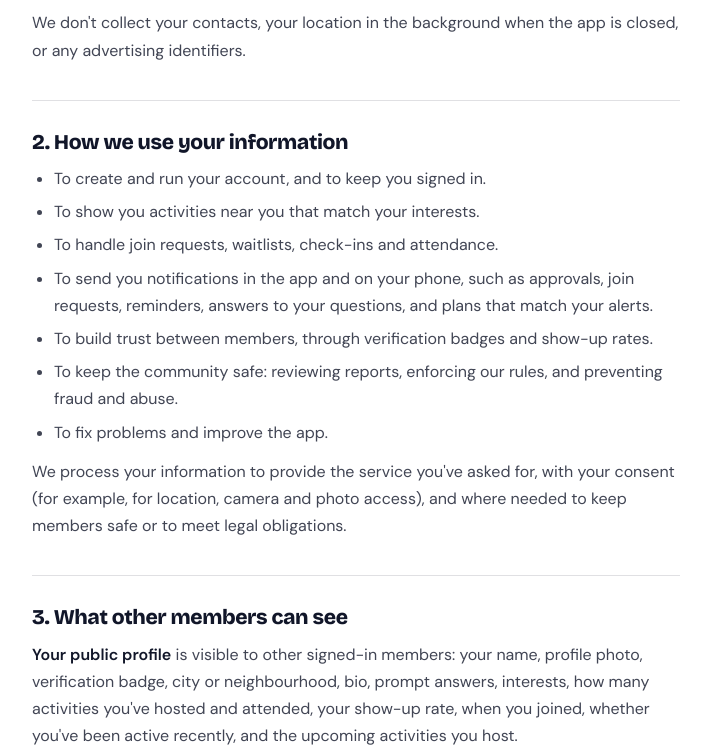
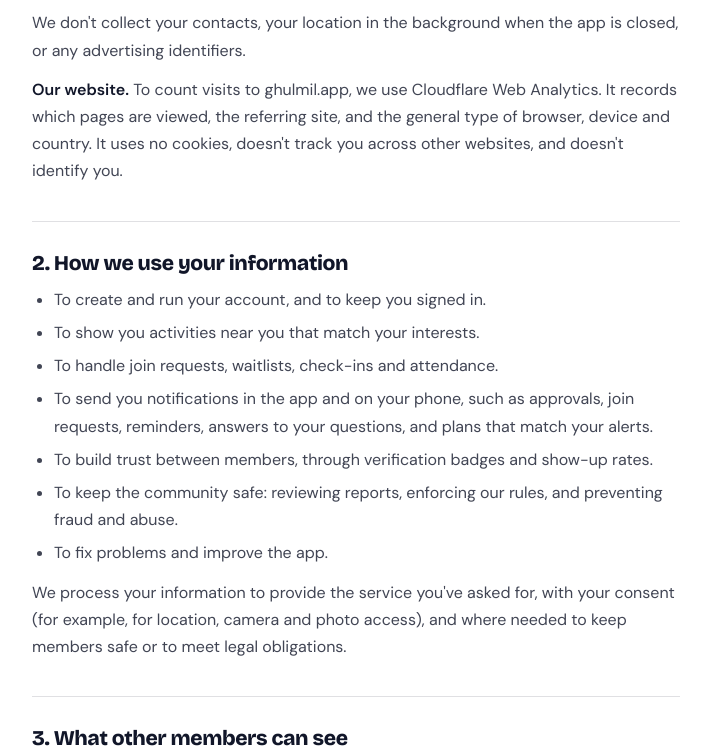
Before and after one commit to Angshuman-Roy/ghulmil-site, a plain HTML site: page privacy.html in a window 1280 px wide. Shown: the part 1880-2634 px from the top of the page, without its empty margins (284-995 px from the left). Drawn offline with Linux system fonts and the light colour scheme.

Commit message:
cloudfare analytics

```diff
--- a/privacy.html
+++ b/privacy.html
@@ -22,7 +22,7 @@
 <main>
   <a class="brand" href="./">ghulmil</a>
   <h1>Privacy Policy</h1>
-  <p class="updated">Last updated 10 November 2026</p>
+  <p class="updated">Last updated 16 November 2026</p>
 
   <p class="intro">
     ghulmil helps you find people nearby to do things with: sports, games, music, walks and more. To do that, we
@@ -80,6 +80,9 @@
       such as plans posted, requests approved and check-ins, to see how ghulmil is doing.</p>
     <p>We don't collect your contacts, your location in the background when the app is closed, or any advertising
       identifiers.</p>
+    <p><strong>Our website.</strong> To count visits to ghulmil.app, we use Cloudflare Web Analytics. It records which
+      pages are viewed, the referring site, and the general type of browser, device and country. It uses no cookies,
+      doesn't track you across other websites, and doesn't identify you.</p>
   </section>
 
   <section>
@@ -130,6 +133,7 @@
         text and your phone's notification token.</li>
       <li><strong>PostHog</strong>, for usage data as described above. It's stored in the United States. You can turn it
         off in Settings.</li>
+      <li><strong>Cloudflare</strong>, to count visits to our website, as described above.</li>
     </ul>
     <p><strong>Support.</strong> When you report a problem, a small number of ghulmil team members can look at your
       account's records (such as your plans, requests, notifications and failed requests) to fix it. They can't sign in
@@ -205,5 +209,6 @@
 
   <footer>© 2026 ghulmil · <a href="https://www.instagram.com/ghulmilapp/" rel="me noopener" target="_blank">Instagram</a></footer>
 </main>
+<!-- Cloudflare Web Analytics --><script type='module' src='https://static.cloudflareinsights.com/beacon.min.js' data-cf-beacon='{"token": "36fcd78078244037b02cb5e4399aec77"}'></script><!-- End Cloudflare Web Analytics -->
 </body>
 </html>
```
Also changed, not shown: child-safety.html (+1 -0 lines), delete-account.html (+1 -0 lines), guidelines.html (+1 -0 lines), help.html (+1 -0 lines), index.html (+1 -0 lines), plan.html (+1 -0 lines).
